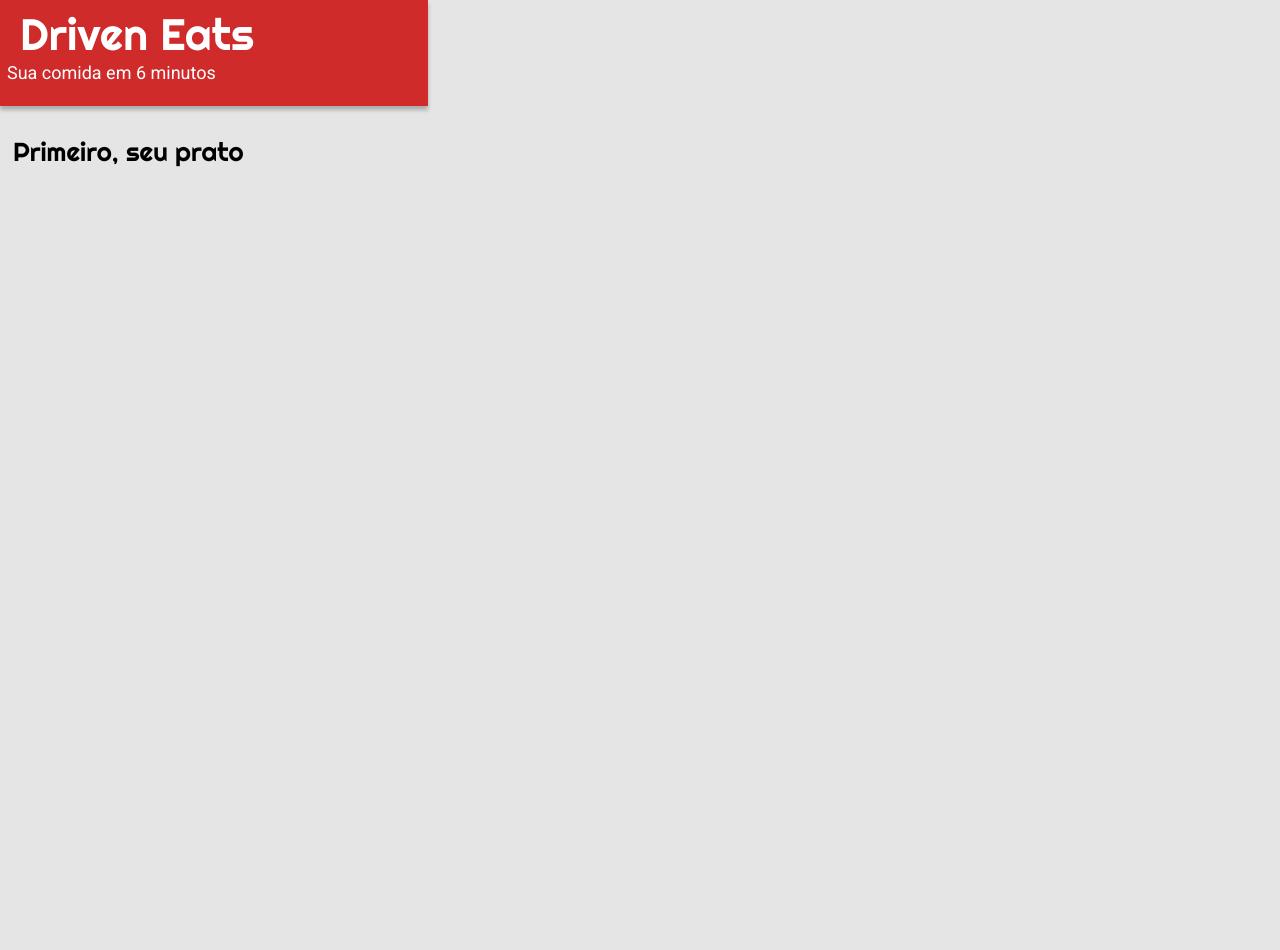
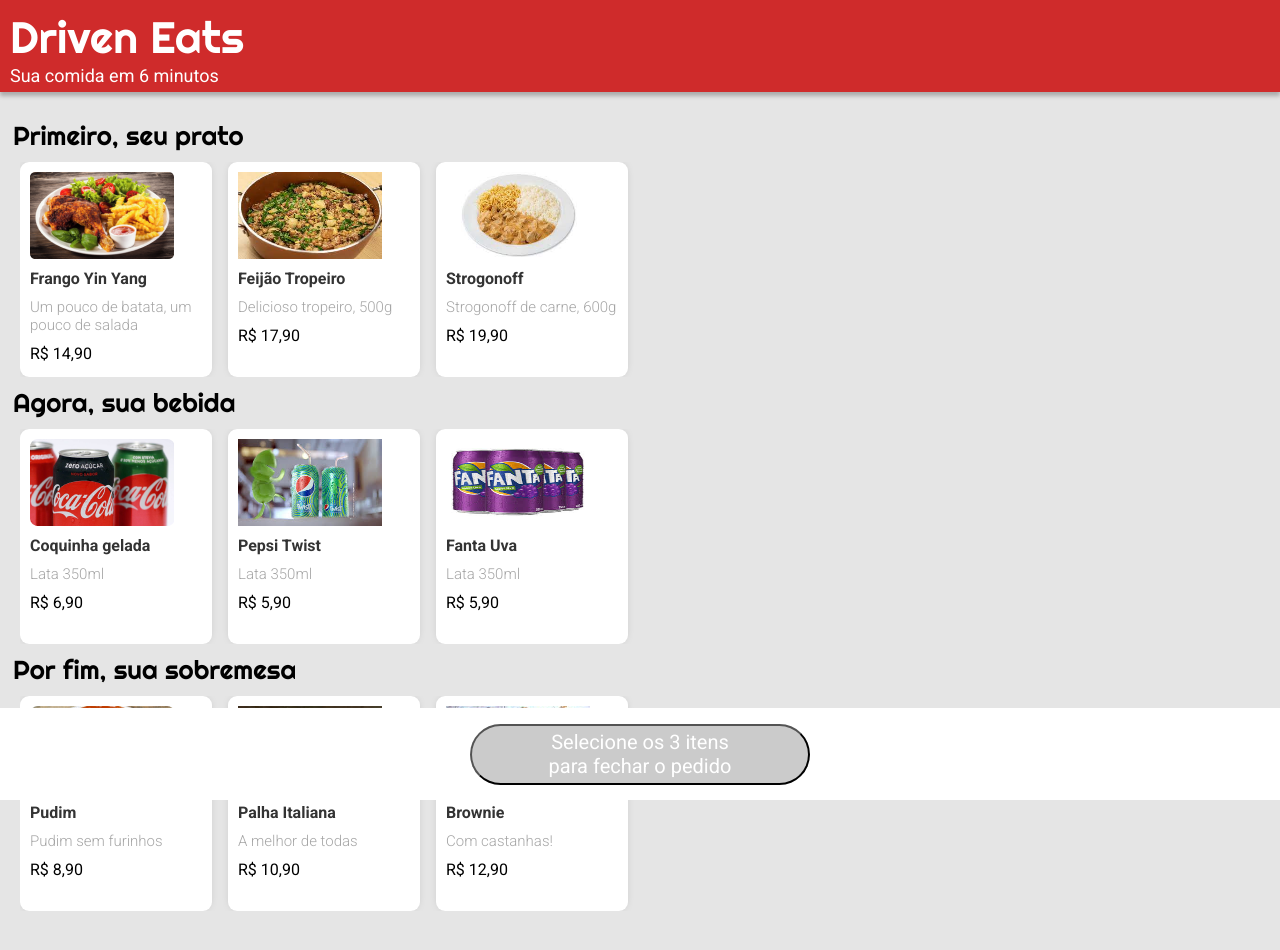
Before and after one commit to mateusfaissal/projeto3-driveneats, a plain HTML site: page index.html in a window 1280 px wide. Before the commit the page ends 800 px from the top, so only its background shows below. Drawn offline with Linux system fonts and the light colour scheme.

Commit message:
versao com html e css finalizado

```diff
--- a/index.html
+++ b/index.html
@@ -14,9 +14,89 @@
 </head>
 <body>
     <div class="header">
-        <h1> Driven Eats </h1>
-        <h2> Sua comida em 6 minutos </h2>
+        <p> Driven Eats </p>
+        <p> Sua comida em 6 minutos </p>
     </div>
-    <h1> Primeiro, seu prato </h1>
+    <div class="container">
+        <p> Primeiro, seu prato </p>
+        <div class="container-lunch">
+            <div class="lunch1">
+                <img src="./imagensprojeto3/frango_yin_yang.png">
+                <h1>Frango Yin Yang</h1>
+                <h2>Um pouco de batata, um pouco de salada</h2>
+                <h3> R$ 14,90 </h3>
+            </div>
+
+            <div class="lunch1">
+                <img src="./imagensprojeto3/tropeiro.jpeg">
+                <h1>Feijão Tropeiro</h1>
+                <h2>Delicioso tropeiro, 500g</h2>
+                <h3> R$ 17,90 </h3>
+            </div>
+
+            <div class="lunch1">
+                <img src="./imagensprojeto3/strogonoff.jpeg">
+                <h1>Strogonoff</h1>
+                <h2>Strogonoff de carne, 600g</h2>
+                <h3> R$ 19,90 </h3>
+            </div>
+
+        </div>
+        <p> Agora, sua bebida </p>
+
+        <div class="container-lunch">
+            <div class="lunch1">
+                <img src="./imagensprojeto3/coca-cola.png">
+                <h1>Coquinha gelada</h1>
+                <h2>Lata 350ml</h2>
+                <h3> R$ 6,90 </h3>
+            </div>
+
+            <div class="lunch1">
+                <img src="./imagensprojeto3/pepsi.jpeg">
+                <h1>Pepsi Twist</h1>
+                <h2>Lata 350ml</h2>
+                <h3> R$ 5,90 </h3>
+            </div>
+
+            <div class="lunch1">
+                <img src="./imagensprojeto3/fanta.jpeg">
+                <h1>Fanta Uva</h1>
+                <h2>Lata 350ml</h2>
+                <h3> R$ 5,90 </h3>
+            </div>
+
+        </div>
+
+        <p> Por fim, sua sobremesa </p>
+
+        <div class="container-lunch">
+            <div class="lunch1">
+                <img src="./imagensprojeto3/pudim.png">
+                <h1>Pudim</h1>
+                <h2>Pudim sem furinhos</h2>
+                <h3> R$ 8,90 </h3>
+            </div>
+
+            <div class="lunch1">
+                <img src="./imagensprojeto3/palhaitaliana.jpeg">
+                <h1>Palha Italiana</h1>
+                <h2>A melhor de todas</h2>
+                <h3> R$ 10,90 </h3>
+            </div>
+
+            <div class="lunch1">
+                <img src="./imagensprojeto3/brownie.jpeg">
+                <h1>Brownie</h1>
+                <h2>Com castanhas!</h2>
+                <h3> R$ 12,90 </h3>
+            </div>
+
+        </div>
+        <div class="container-botao">
+            <div class="botao"> <button> Selecione os 3 itens <br> para fechar o pedido </button>
+            </div>
+        </div>
+    </div>
 </body>
 </html>
--- a/style.css
+++ b/style.css
@@ -1,18 +1,22 @@
 body {
     background-color: #e5e5e5;
-box-sizing: border-box;
+    overflow-x: hidden;
 }
 
 .header {
-width: 414px;
+    width: 100%;
     height: 92px;
-padding: 7px;
-margin-bottom: 30px;
+    margin-bottom: 60px;
     background: #CF2B2B;
     box-shadow: 0px 4px 4px rgba(0, 0, 0, 0.25);
+    padding: 10px;
+    box-sizing: border-box;
+    position: fixed;
+    top: 0;
+    left: 0;
 }
 
-.header h1 {
+.header p:nth-child(1) {
     font-family: 'Righteous';
     font-style: normal;
     font-weight: 400;
@@ -21,7 +25,7 @@ line-height: 55px;
     color: #FFFFFF;
 }
 
-.header h2 {
+.header p:nth-child(2) {
     font-family: 'Roboto';
     font-style: normal;
     font-weight: 400;
@@ -31,11 +35,109 @@ line-height: 21px;
     color: #FFFFFF;
 }
 
-h1 {
+.container {
+    margin-top: 120px;
+    margin-bottom: 92px;
+}
+
+.container > p {
     font-family: 'Righteous';
     font-style: normal;
     font-weight: 400;
     font-size: 26px;
     line-height: 32px;
     margin-left: 13px;
+
 }
+
+.container-lunch {
+    width: 100%;
+    background-color: #e5e5e5;
+    display: flex;
+    flex-direction: row;
+    justify-content: flex-start;
+    overflow-x: scroll;
+    box-sizing: border-box;
+    gap: 16px;
+    margin-left: 20px;
+    margin-top: 10px;
+    margin-bottom: 10px;
+
+}
+
+.lunch1 {
+
+    display: flex;
+    flex-direction: column;
+    padding: 10px;
+    gap: 10px;
+    width: 172px;
+    height: 195px;
+    background: #FFFFFF;
+    box-shadow: 0px 0px 10px -4px rgba(0, 0, 0, 0.25);
+    border-radius: 9px;
+}
+
+.lunch1 img {
+    width: 144px;
+    height: 87px;
+}
+
+.lunch1 h1 {
+    font-family: 'Roboto';
+    font-style: normal;
+    font-weight: 700;
+    font-size: 16px;
+    line-height: 19px;
+
+    color: #333333;
+}
+
+.lunch1 h2 {
+    font-family: 'Roboto';
+    font-style: normal;
+    font-weight: 300;
+    font-size: 15px;
+    line-height: 18px;
+
+    color: #A6A6A6;
+}
+
+.lunch1 {
+    font-family: 'Roboto';
+    font-style: normal;
+    font-weight: 400;
+    font-size: 16px;
+    line-height: 19px;
+    color: #000000;
+}
+
+.container-botao {
+    width: 100%;
+    height: 92px;
+    background: #FFFFFF;
+    text-align: center;
+    display: flex;
+    justify-content: center;
+    align-items: center;
+
+    position: fixed;
+    bottom: 0;
+    left: 0;
+}
+
+.botao button {
+    width: 340px;
+    height: 61px;
+
+
+    background-color: #CBCBCB;
+    border-radius: 50px;
+
+    font-family: 'Roboto';
+    font-style: normal;
+    font-weight: 400;
+    font-size: 20px;
+    text-align: center;
+    color: #FFFFFF;
+}
```
Also changed, not shown: imagensprojeto3/brownie.jpeg (added), imagensprojeto3/fanta.jpeg (added), imagensprojeto3/palhaitaliana.jpeg (added), imagensprojeto3/pepsi.jpeg (added), imagensprojeto3/strogonoff.jpeg (added), imagensprojeto3/tropeiro.jpeg (added). Lines whose indentation alone changed are shown as unchanged.
